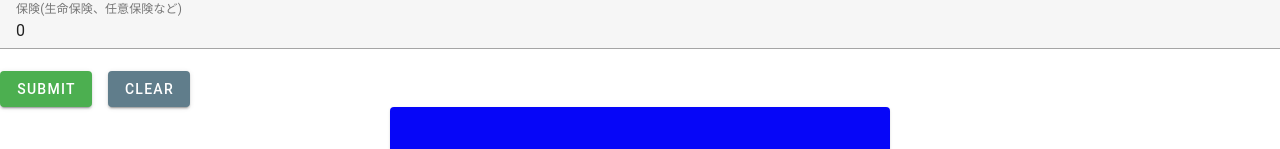
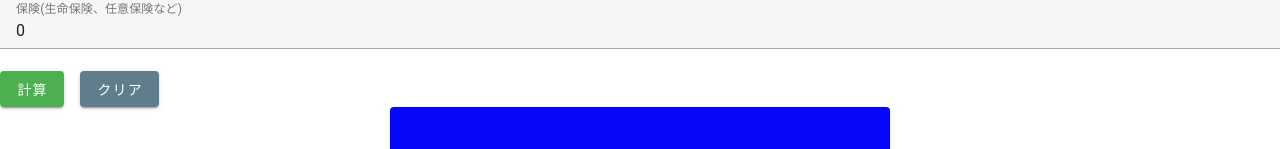
Before and after one commit to hideto7007/client, a Vue app: page /pricemanagement in a window 1280 px wide. Shown: the part 541-690 px from the top of the page. Built offline with nearby package versions, Linux system fonts and the light colour scheme.

Commit message:
リファクタ

```diff
--- a/src/views/PriceManagment.vue
+++ b/src/views/PriceManagment.vue
@@ -16,13 +16,13 @@
       color="success"
       @click="handleSubmit"
     >
-      submit
+      計算
     </v-btn>
 
     <v-btn
       @click="handleReset"
       color="blue-grey">
-      clear
+      クリア
     </v-btn>
   </div>
   <v-card
@@ -146,7 +146,7 @@ const handleSubmit = (): void => {
 }
 
 
-async function getPriceManagementFetchData(): Promise<void> {
+const getPriceManagementFetchData = async (): Promise<void> => {
     const queryList: string[] = []
     queryList.push("money_received=" + moneyReceivedValue.value)
     queryList.push("bouns=" + bounsValue.value)
```
